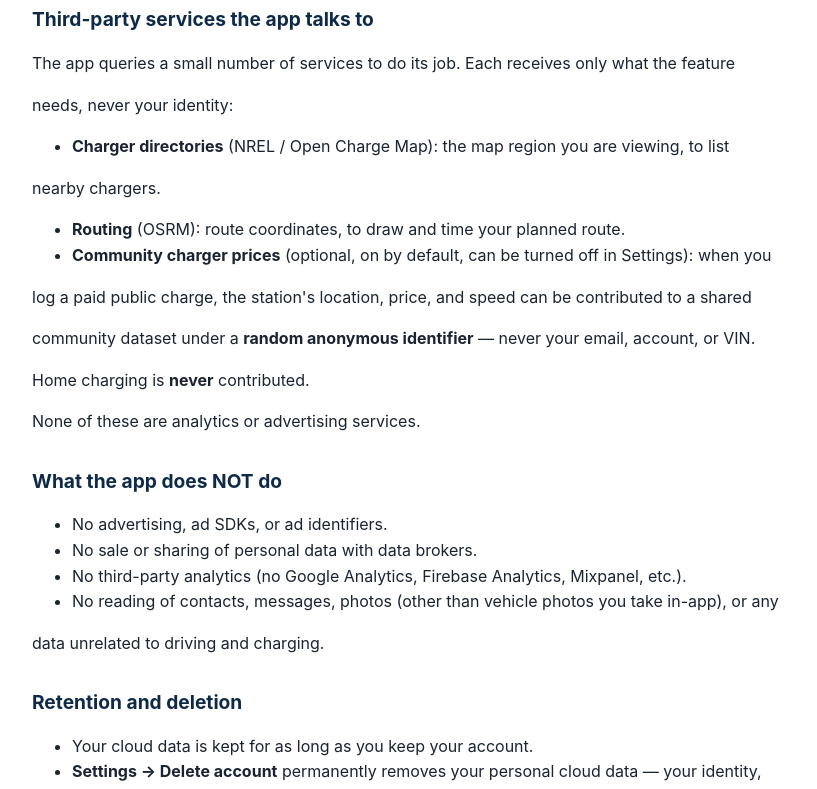
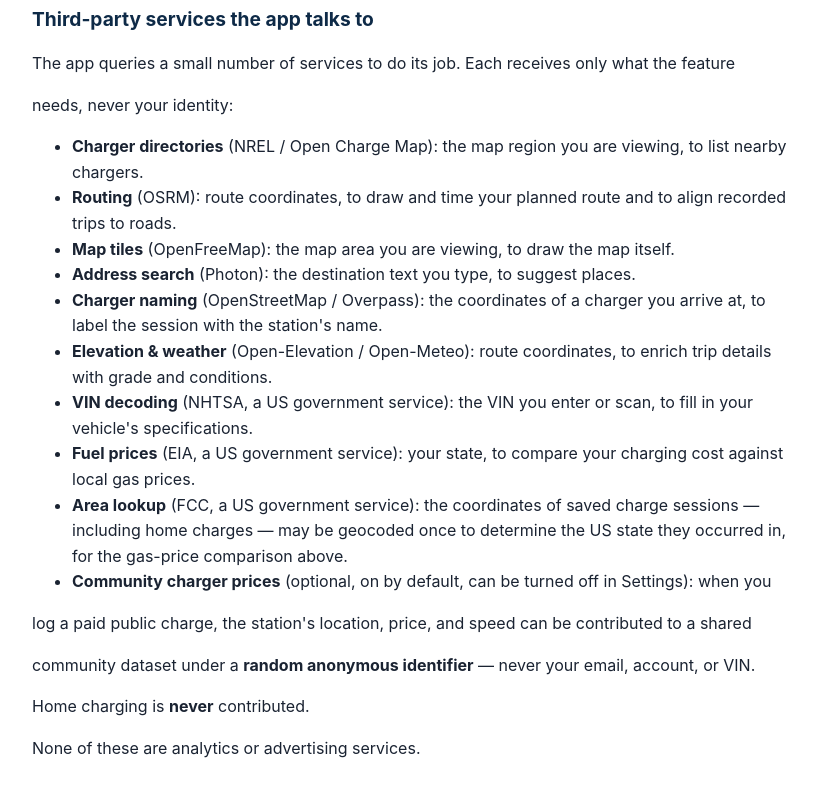
Before and after one commit to gurkansphone/truemile-privacy, a plain HTML site: page index.html in a window 1280 px wide. Shown: the part 1420-2209 px from the top of the page, without its empty margins (228-1045 px from the left). Drawn offline with Linux system fonts and the light colour scheme.

Commit message:
Add files via upload

```diff
--- a/index.html
+++ b/index.html
@@ -10,7 +10,7 @@
 </style></head><body>
 <h1>TrueMile EV — Privacy Policy</h1>
 
-<p><strong>Effective date: August 7, 2026</strong></p>
+<p><strong>Effective date: August 9, 2026</strong></p>
 
 <p>TrueMile EV (&quot;the app&quot;) is built and operated by Gate Engineering LLC. This policy describes</p>
 <p>exactly what data the app handles, where it goes, and how you can delete it. It is written to be</p>
@@ -59,11 +59,23 @@
 <p>needs, never your identity:</p>
 
 <ul>
-<li><strong>Charger directories</strong> (NREL / Open Charge Map): the map region you are viewing, to list</li>
-</ul>
-<p>  nearby chargers.</p>
-<ul>
-<li><strong>Routing</strong> (OSRM): route coordinates, to draw and time your planned route.</li>
+<li><strong>Charger directories</strong> (NREL / Open Charge Map): the map region you are viewing, to list
+  nearby chargers.</li>
+<li><strong>Routing</strong> (OSRM): route coordinates, to draw and time your planned route and to align
+  recorded trips to roads.</li>
+<li><strong>Map tiles</strong> (OpenFreeMap): the map area you are viewing, to draw the map itself.</li>
+<li><strong>Address search</strong> (Photon): the destination text you type, to suggest places.</li>
+<li><strong>Charger naming</strong> (OpenStreetMap / Overpass): the coordinates of a charger you arrive at,
+  to label the session with the station&#x27;s name.</li>
+<li><strong>Elevation &amp; weather</strong> (Open-Elevation / Open-Meteo): route coordinates, to enrich trip
+  details with grade and conditions.</li>
+<li><strong>VIN decoding</strong> (NHTSA, a US government service): the VIN you enter or scan, to fill in
+  your vehicle&#x27;s specifications.</li>
+<li><strong>Fuel prices</strong> (EIA, a US government service): your state, to compare your charging cost
+  against local gas prices.</li>
+<li><strong>Area lookup</strong> (FCC, a US government service): the coordinates of saved charge sessions —
+  including home charges — may be geocoded once to determine the US state they occurred in,
+  for the gas-price comparison above.</li>
 <li><strong>Community charger prices</strong> (optional, on by default, can be turned off in Settings): when you</li>
 </ul>
 <p>  log a paid public charge, the station&#x27;s location, price, and speed can be contributed to a shared</p>
```
